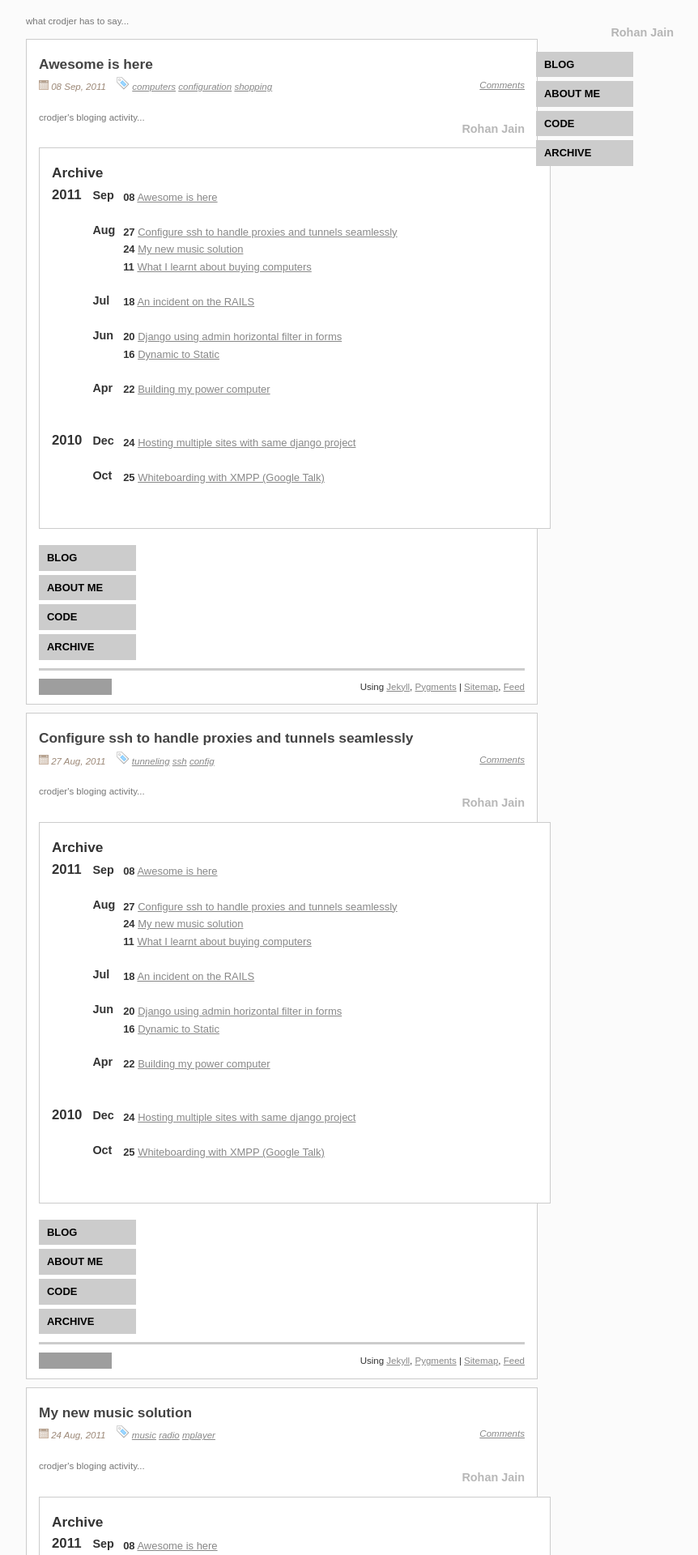
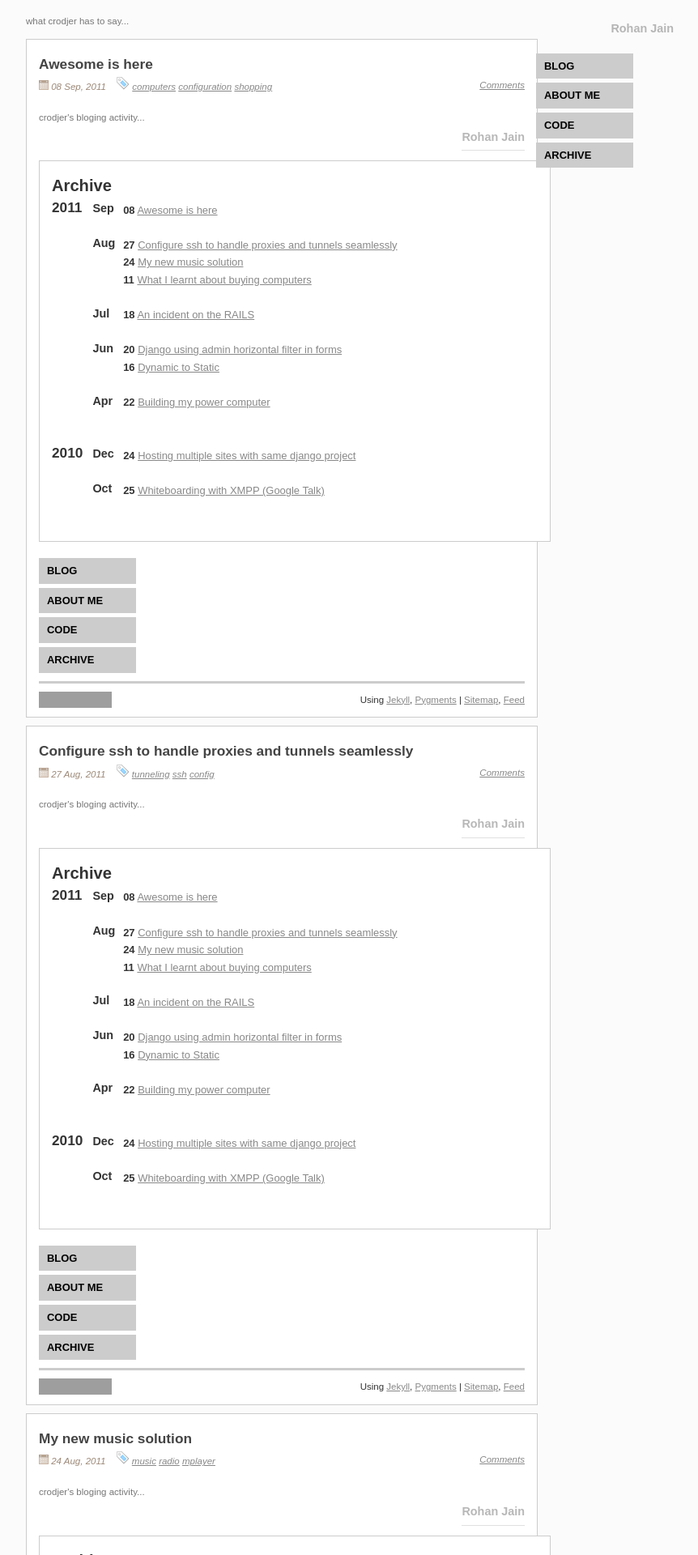
Before and after one commit to crodjer/rohanjain.in, a Jekyll site: the page built from index.html, in a window 1280 px wide. Shown: the top 1920 px of the page at 81% size, without its empty margins (208-1070 px from the left). Built offline with Jekyll 4.4.1, drawn with Linux system fonts in a browser that asks for light colours; Markdown is read by kramdown in place of the engine named in the settings; the list of posts is cut into pages by our own code; comment, search, counter and statistics services are not loaded; grey boxes are pictures that could not be loaded.

Commit message:
Style: Post headings sizes and spacings
Signed-off-by: Rohan Jain <crodjer@gmail.com>

```diff
--- a/css/style.css
+++ b/css/style.css
@@ -19,10 +19,6 @@
     background: #efefef;
     padding: 1px 15px;
     margin: 2px 15px;
-}
-
-h1, h2, h3, h4, h5{
-    margin: 15px 0 2px;
 }
 
 hr{
@@ -147,6 +143,25 @@
     max-width: 200px;
 }
 
+.post-text h1{
+    margin: 20px 0 2px;
+    padding: 5px 0 5px;
+    border-bottom:1px solid #ccc;
+}
+
+.post-text h2{
+    font-size:1.4em;
+}
+
+.post-text h3{
+    font-size:1.2em;
+}
+
+.post-text h4{
+    font-size: 1em;
+}
+
+
 .meta {
     color: #9c8877;
     width: 600px;
```
